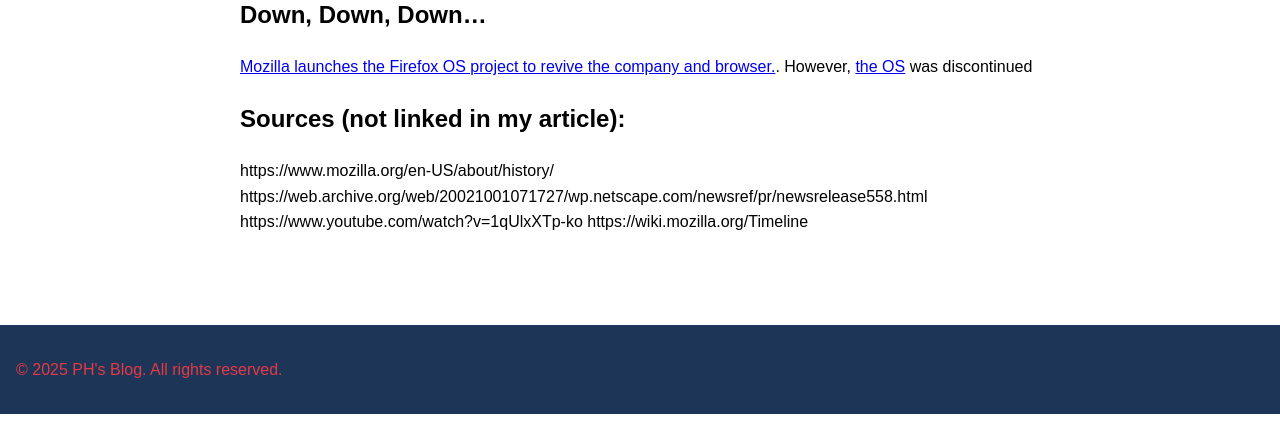
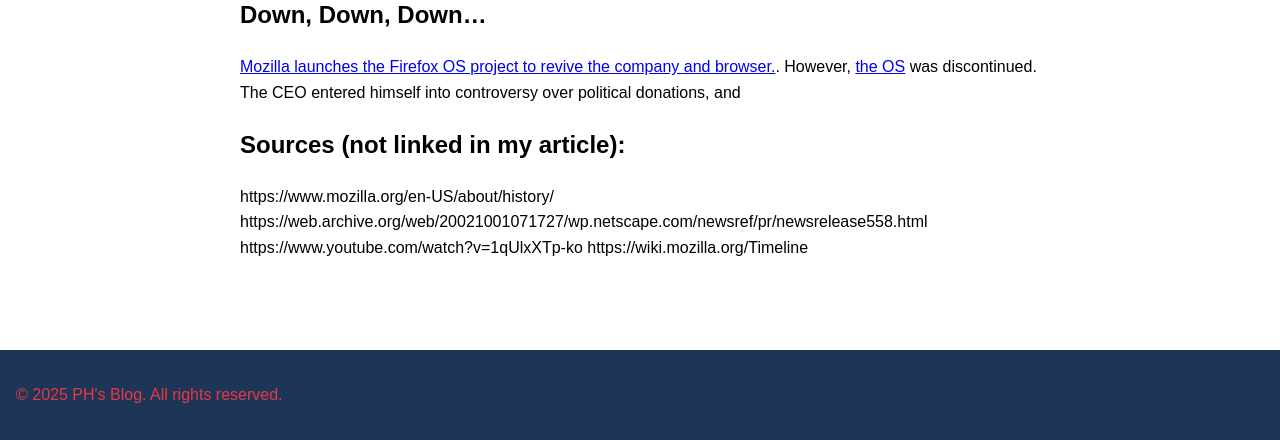
Before and after one commit to CaptainSapphire/PH-s-Blog, a Jekyll site: the page built from _posts/2025-02-20-the-history-of-firefox.md, in a window 1280 px wide and 900 px high, scrolled down 2356 px, cut to the strip 460-900 px from the top of the window. Built offline with Jekyll 4.4.1, drawn with Linux system fonts in a browser that asks for light colours; our own code applies the rules of GitHub Pages for plain Markdown files; before the commit the page ends 3230 px from its top, so only the background shows below that.

Commit message:
Update 2025-02-20-the-history-of-firefox.md

```diff
--- a/_posts/2025-02-20-the-history-of-firefox.md
+++ b/_posts/2025-02-20-the-history-of-firefox.md
@@ -21,7 +21,7 @@
 ![Browser Wars](https://s.marketwatch.com/public/resources/images/MW-BY010_browse_MG_20140401091007.jpg)<br><br>
 
 ## Down, Down, Down...
-[Mozilla launches the Firefox OS project to revive the company and browser.](https://groups.google.com/forum/?fromgroups=#!searchin/mozilla.dev.platform/booting$20to$20the$20web/mozilla.dev.platform/dmip1GpD5II/CzJSSUMq5HsJ). However, [the OS](https://en.wikipedia.org/wiki/Firefox_OS) was discontinued
+[Mozilla launches the Firefox OS project to revive the company and browser.](https://groups.google.com/forum/?fromgroups=#!searchin/mozilla.dev.platform/booting$20to$20the$20web/mozilla.dev.platform/dmip1GpD5II/CzJSSUMq5HsJ). However, [the OS](https://en.wikipedia.org/wiki/Firefox_OS) was discontinued. The CEO entered himself into controversy over political donations, and
 
 ## Sources (not linked in my article):
 https://www.mozilla.org/en-US/about/history/
```
